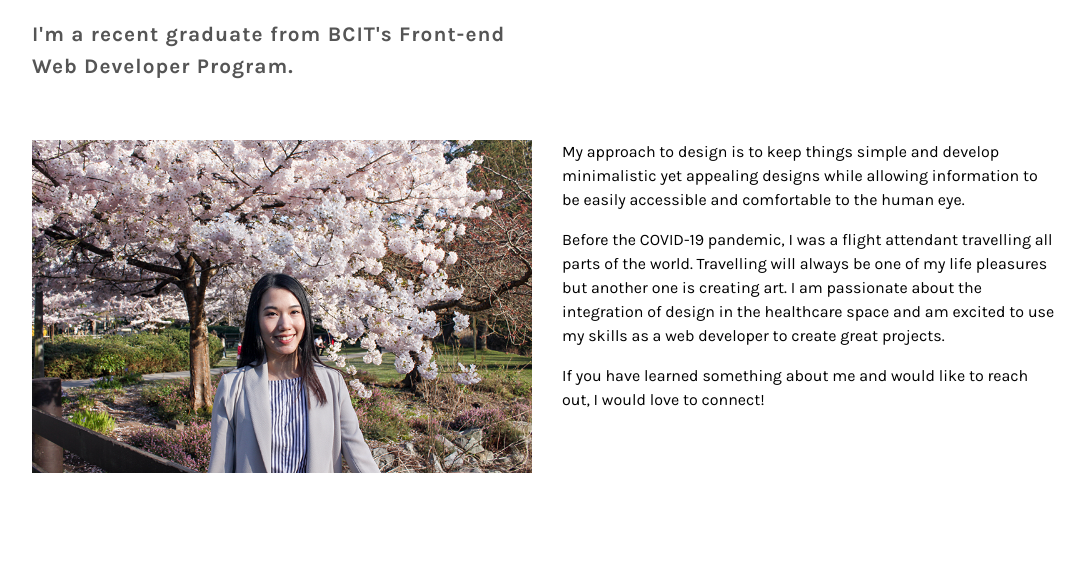
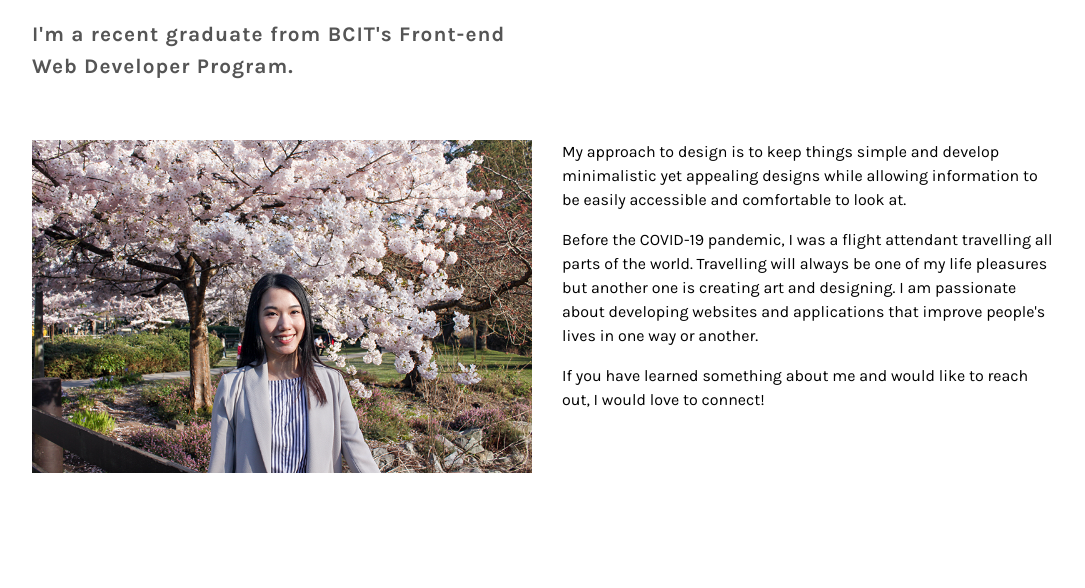
Before and after one commit to tsaiminnie/mt-portfolio-july, a PHP site: page /about.php in a window 1280 px wide. Shown: the part 235-823 px from the top of the page, without its empty margins (96-1181 px from the left). Run offline with PHP 8.4, Linux system fonts and the light colour scheme.

Commit message:
Update about.php

```diff
--- a/about.php
+++ b/about.php
@@ -42,9 +42,9 @@
                 <img class="about-image" src="images/minnieAboutImage.png" alt="Minnie">
 
                 <div class="about-content">
-                    <p> My approach to design is to keep things simple and develop minimalistic yet appealing designs while allowing information to be easily accessible and comfortable to the human eye.</p>
+                    <p> My approach to design is to keep things simple and develop minimalistic yet appealing designs while allowing information to be easily accessible and comfortable to look at.</p>
 
-                    <p>Before the COVID-19 pandemic, I was a flight attendant travelling all parts of the world. Travelling will always be one of my life pleasures but another one is creating art. I am passionate about the integration of design in the healthcare space and am excited to use my skills as a web developer to create great projects. </p>
+                    <p>Before the COVID-19 pandemic, I was a flight attendant travelling all parts of the world. Travelling will always be one of my life pleasures but another one is creating art and designing. I am passionate about developing websites and applications that improve people's lives in one way or another.</p>
 
                     <p>If you have learned something about me and would like to reach out, I would love to connect! </p>
                 </div>
```
